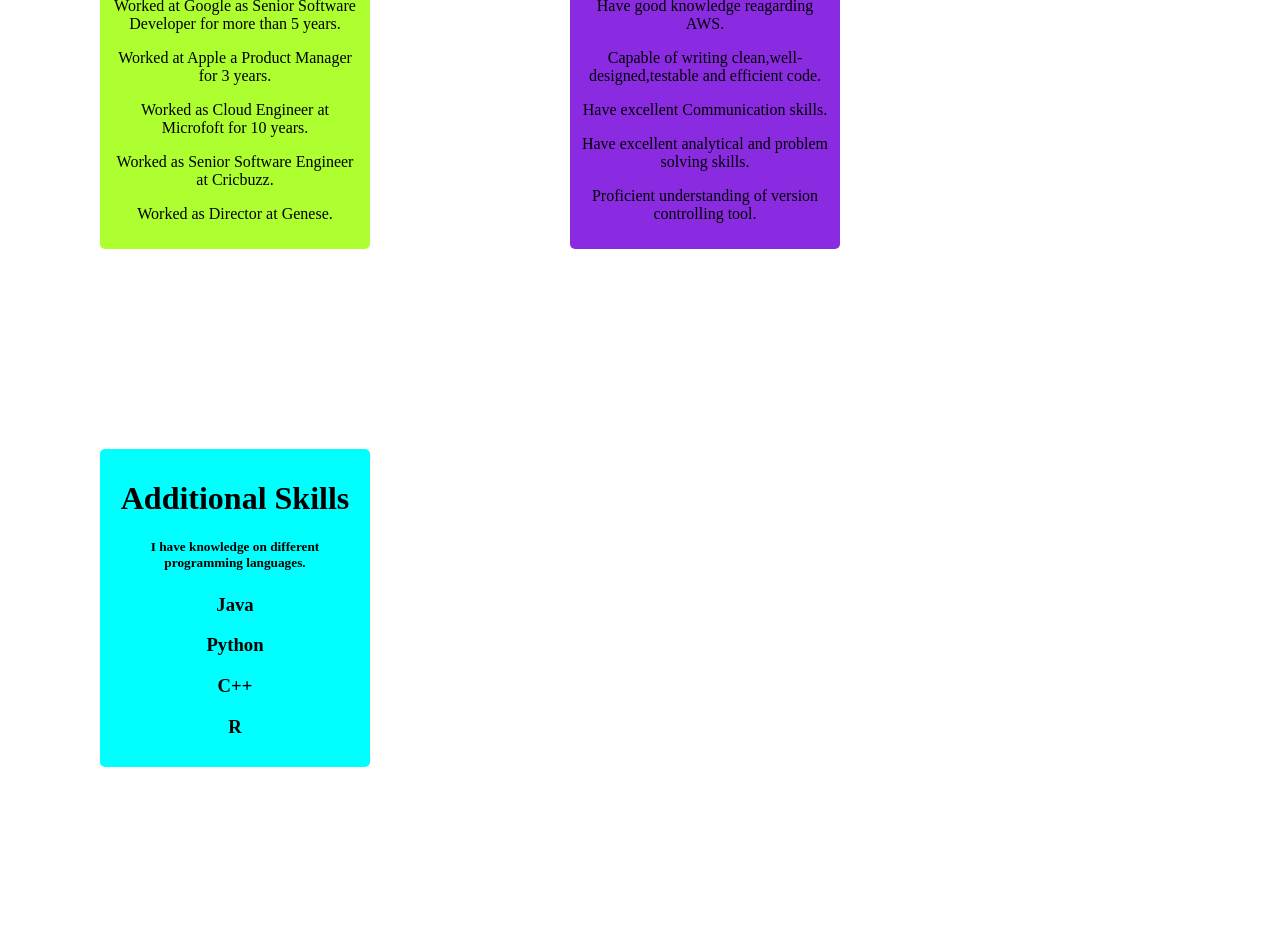
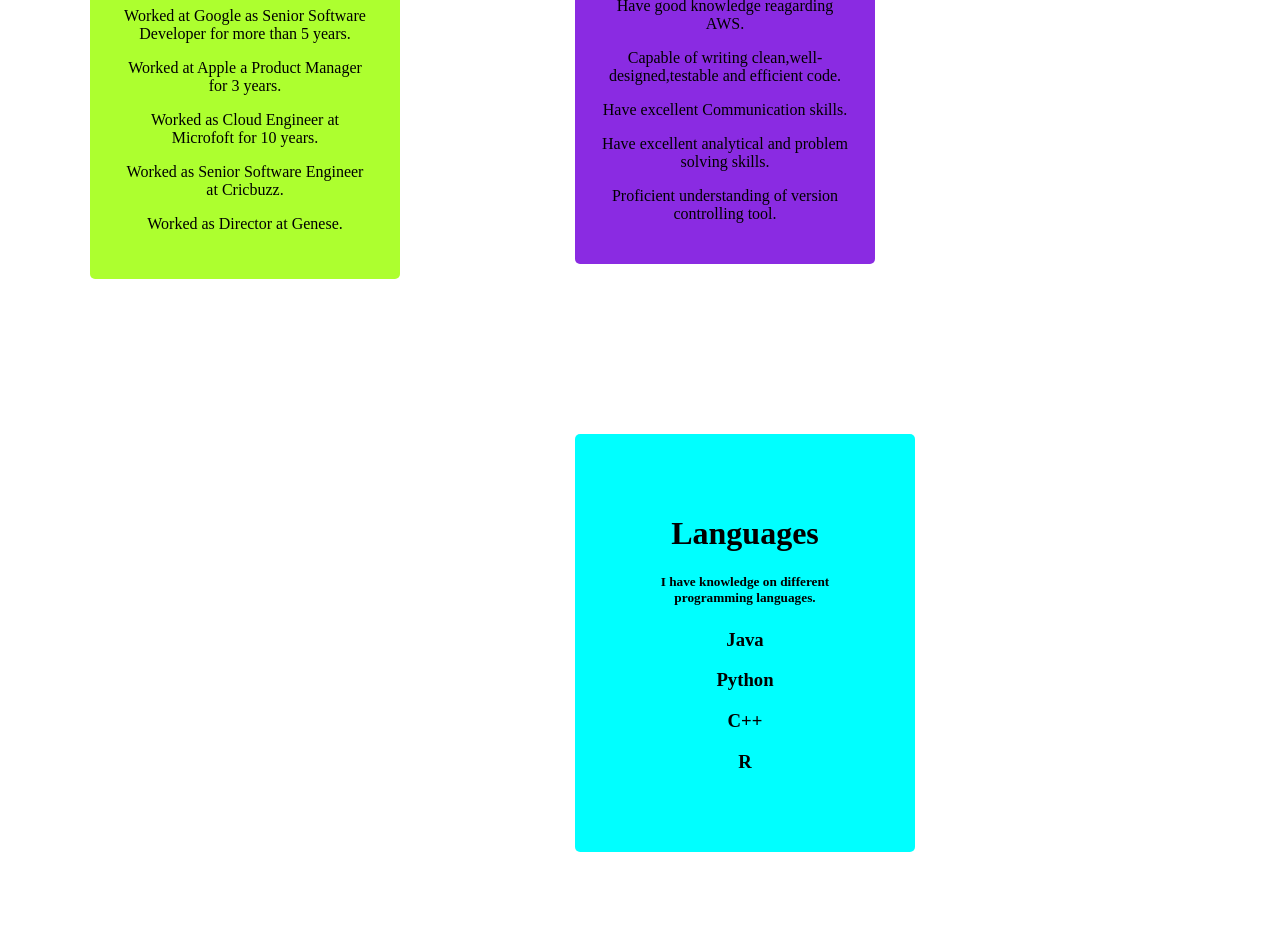
Before and after one commit to Pranish6145/Pranish6145CSY1018-Web-Development-Assignment-I-23834841Pranish-Chapagain-Project-Report, a plain HTML site: page workexperience.html in a window 1280 px wide. Shown: the part 286-1223 px from the top of the page. Before the commit the page ends 1153 px from the top, so only its background shows below. Drawn offline with Linux system fonts and the light colour scheme; a web font is replaced by a local one.

Commit message:
some important changes done

```diff
--- a/style.css
+++ b/style.css
@@ -130,28 +130,28 @@ bottom:10%;
 .column-Police {
     width:250px;
     float:left;
-    margin:100px;
+    margin:85px;
     background-color:blueviolet;
-    padding: 10px;
+    padding: 25px;
     text-align: center;
     border-radius: 5px;
 }
 .column-Army {
     width:250px;
     float:left;
-    margin:100px;
+    margin:90px;
     background-color:greenyellow;
-    padding: 10px;
+    padding: 30px;
     text-align: center;
     border-radius: 5px;
 }
 .column-security {
-    width:250px;
+    width:220px;
     float:left;
-    margin:100px;
+    margin:85px;
     background-color:aqua;
-    padding:10px;
+    padding:60px;
     text-align: center;
-    border-radius: 5px;
+    border-radius: 5px;;
 
 }
--- a/workexperience.html
+++ b/workexperience.html
@@ -36,7 +36,7 @@
             <p>Proficient understanding of version controlling tool.</p>
         </div>
         <div class="column-security">
-            <h1>Additional Skills</h1>
+            <h1>Languages</h1>
             <h5>I have knowledge on different programming languages.</p>
             <h3>Java</h3>
             <h3>Python</h3>
```
